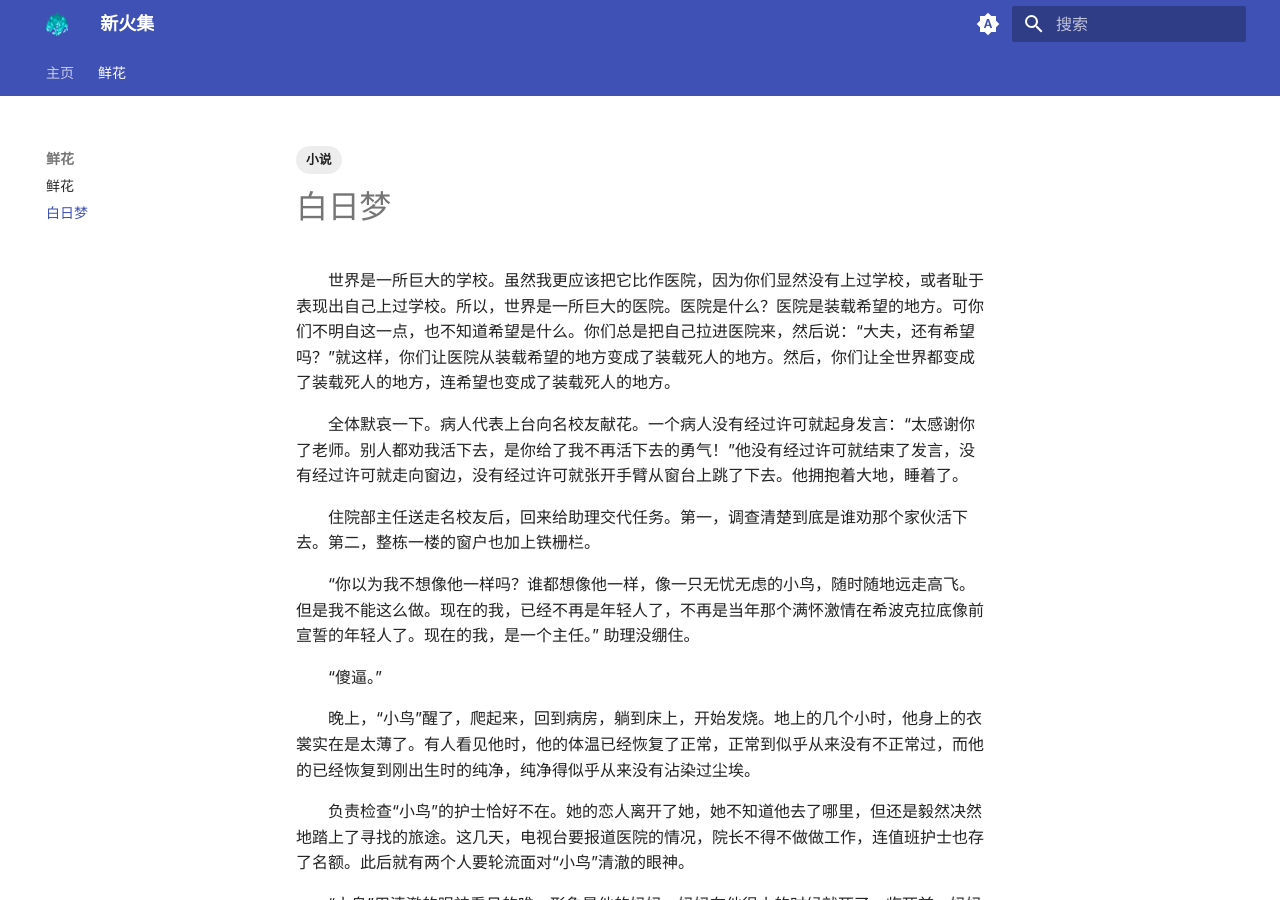
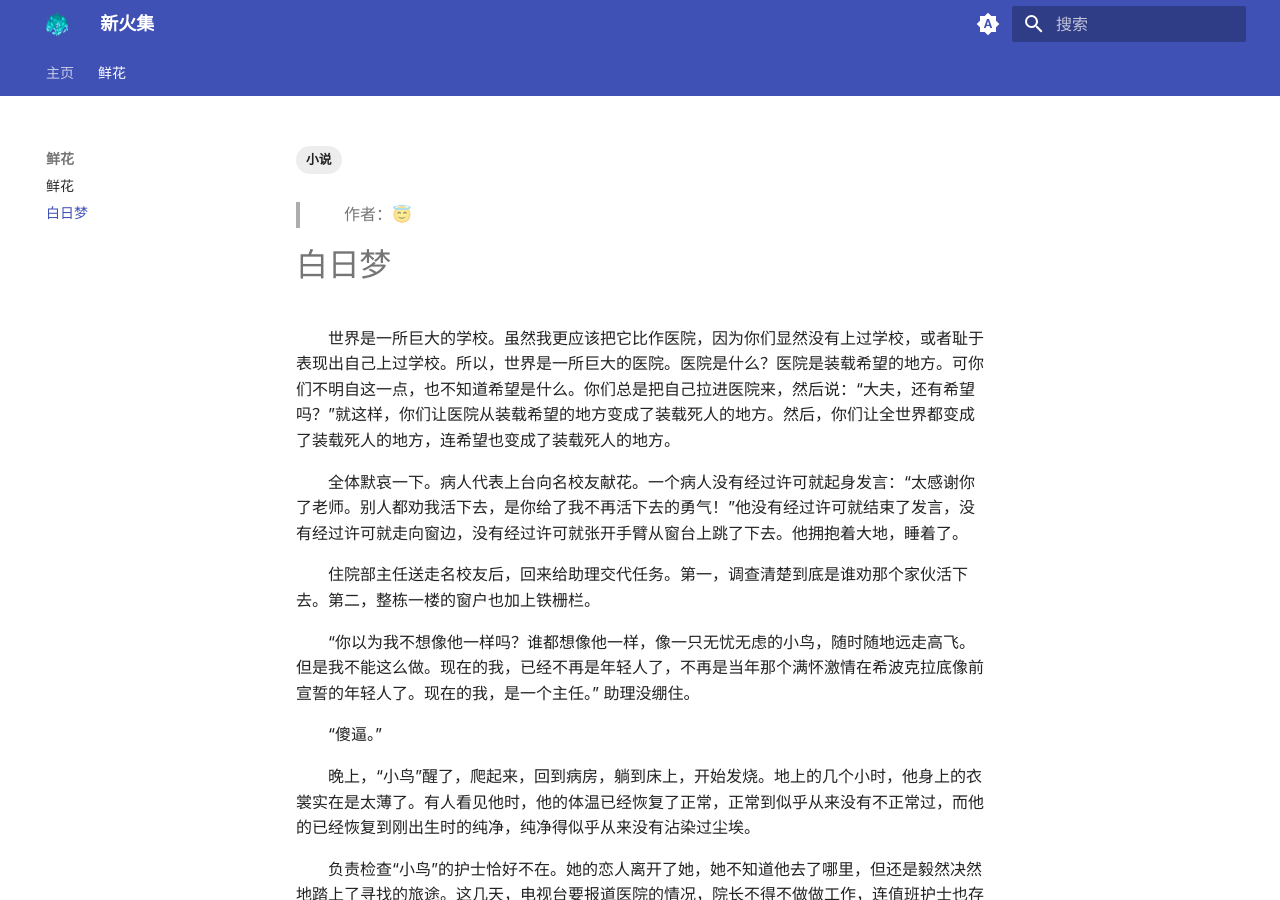
Before and after one commit to xinhuoji/xinhuoji, an MkDocs documentation site: the page built from docs/046985/1.md, in a window 1280 px wide and 900 px high. Built offline with MkDocs 1.6.1 and Material for MkDocs 9.7.7, drawn with Linux system fonts in a browser that asks for light colours.

Commit message:
Change folder

```diff
--- /dev/null
+++ b/docs/046985/.meta.yml
@@ -0,0 +1,2 @@
+tags:
+  - 作者 046985
--- a/docs/2026/1.md
+++ b/docs/046985/1.md
@@ -3,6 +3,7 @@ date: 2026-07-27
 tags:
   - 小说
 ---
+> 作者：😇
 # 白日梦
 世界是一所巨大的学校。虽然我更应该把它比作医院，因为你们显然没有上过学校，或者耻于表现出自己上过学校。所以，世界是一所巨大的医院。医院是什么？医院是装载希望的地方。可你们不明自这一点，也不知道希望是什么。你们总是把自己拉进医院来，然后说：“大夫，还有希望吗？”就这样，你们让医院从装载希望的地方变成了装载死人的地方。然后，你们让全世界都变成了装载死人的地方，连希望也变成了装载死人的地方。
 
--- a/mkdocs.yml
+++ b/mkdocs.yml
@@ -35,7 +35,7 @@ nav:
     - 与薪火集相比: prosncons.md
   - 鲜花:
     - flower.md
-    - 白日梦: 2026/1.md
+    - 白日梦: 046985/1.md
 plugins:
   - tags
   - search:
```
